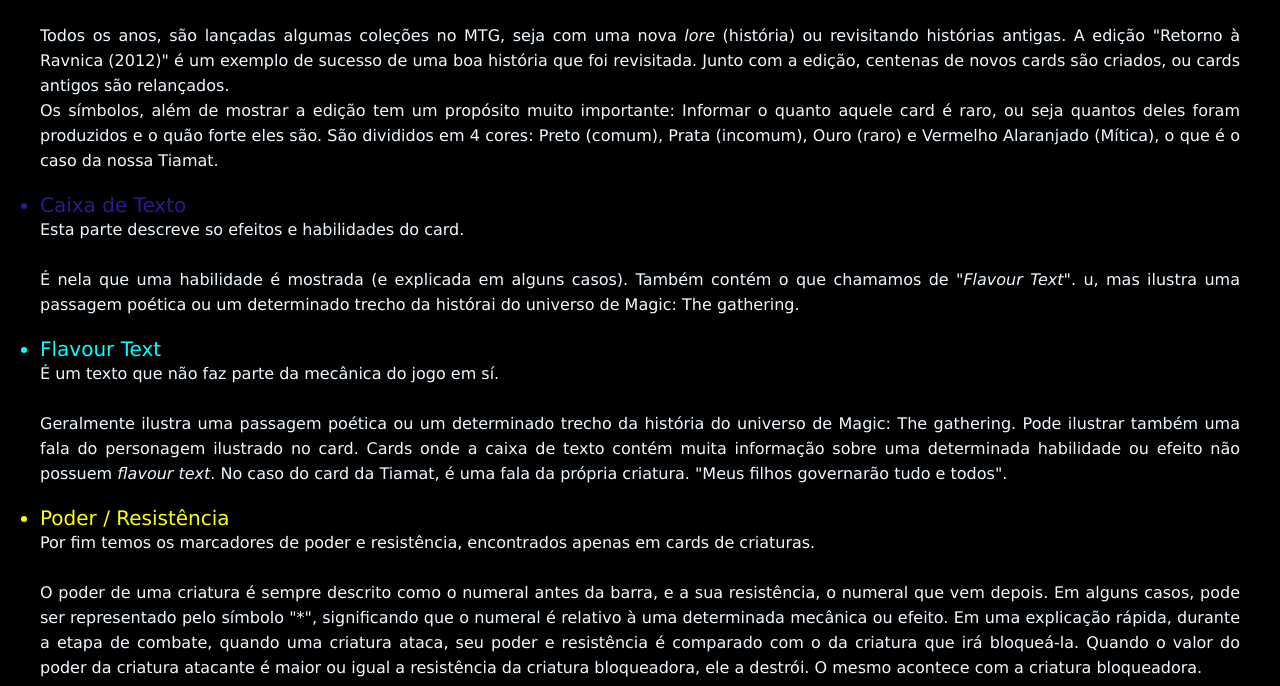
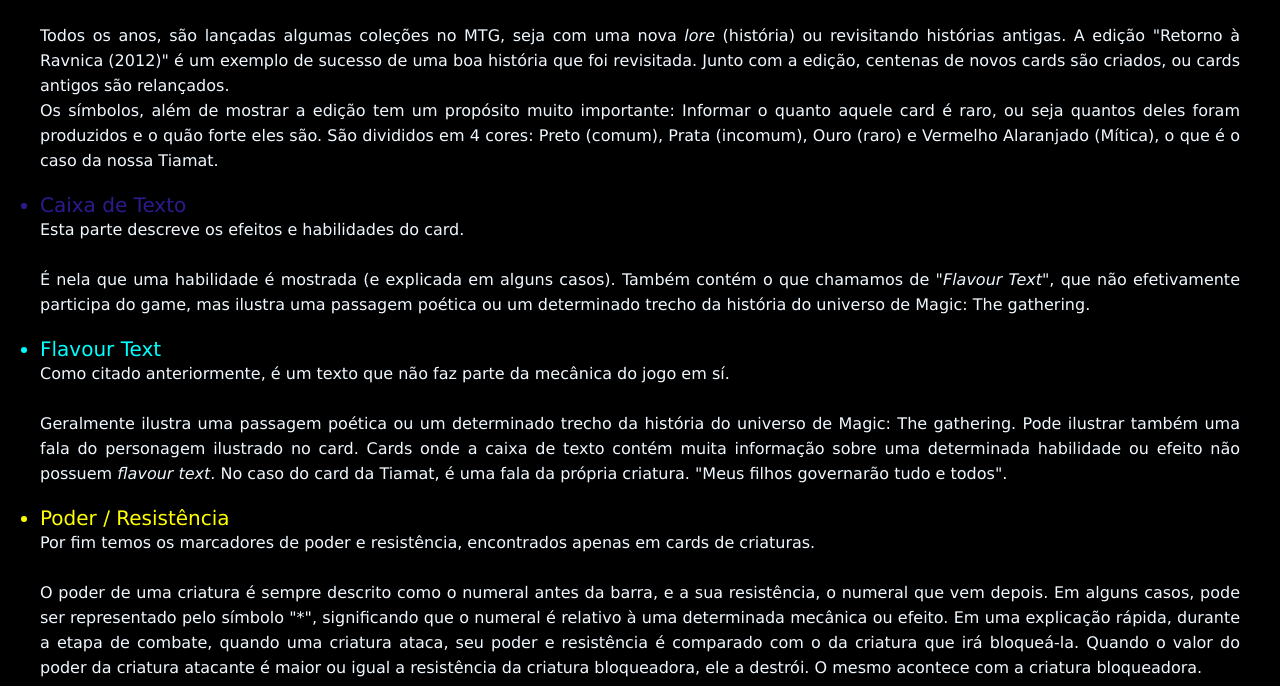
Before and after one commit to Willgomes-88/projeto-html-css-FATEC, a plain HTML site: page anatomy.html in a window 1280 px wide. Shown: the part 2669-3355 px from the top of the page. Drawn offline with Linux system fonts and the light colour scheme.

Commit message:
Aplicado correções gramaticais

```diff
--- a/anatomy.html
+++ b/anatomy.html
@@ -68,10 +68,10 @@
             Os símbolos, além de mostrar a edição tem um propósito muito importante: Informar o quanto aquele card é raro, ou seja quantos deles foram produzidos e o quão forte eles são. São divididos em 4 cores: Preto (comum), Prata (incomum), Ouro (raro) e Vermelho Alaranjado (Mítica), o que é o caso da nossa Tiamat. </p>
 
             <li class="titulo-lista-anatomia caixa-texto">Caixa de Texto</li>
-            <p class="descricao-lista">Esta parte descreve so efeitos e habilidades do card. <br><br> É nela que uma habilidade é mostrada (e explicada em alguns casos). Também contém o que chamamos de <i>"Flavour Text"</i>. u, mas ilustra uma passagem poética ou um determinado trecho da histórai do universo de Magic: The gathering.</p>
+            <p class="descricao-lista">Esta parte descreve os efeitos e habilidades do card. <br><br> É nela que uma habilidade é mostrada (e explicada em alguns casos). Também contém o que chamamos de <i>"Flavour Text"</i>, que não efetivamente participa do game, mas ilustra uma passagem poética ou um determinado trecho da história do universo de Magic: The gathering.</p>
 
             <li class="titulo-lista-anatomia flavour">Flavour Text</li>
-            <p class="descricao-lista">É um texto que não faz parte da mecânica do jogo em sí. <br><br>
+            <p class="descricao-lista">Como citado anteriormente, é um texto que não faz parte da mecânica do jogo em sí. <br><br>
                 Geralmente ilustra uma passagem poética ou um determinado trecho da história do universo de Magic: The gathering. Pode ilustrar também uma fala do personagem ilustrado no card. Cards onde a caixa de texto contém muita informação sobre uma determinada habilidade ou efeito não possuem <i>flavour text</i>. No caso do card da Tiamat, é uma fala da própria criatura. "Meus filhos governarão tudo e todos".
             </p>
 
```
